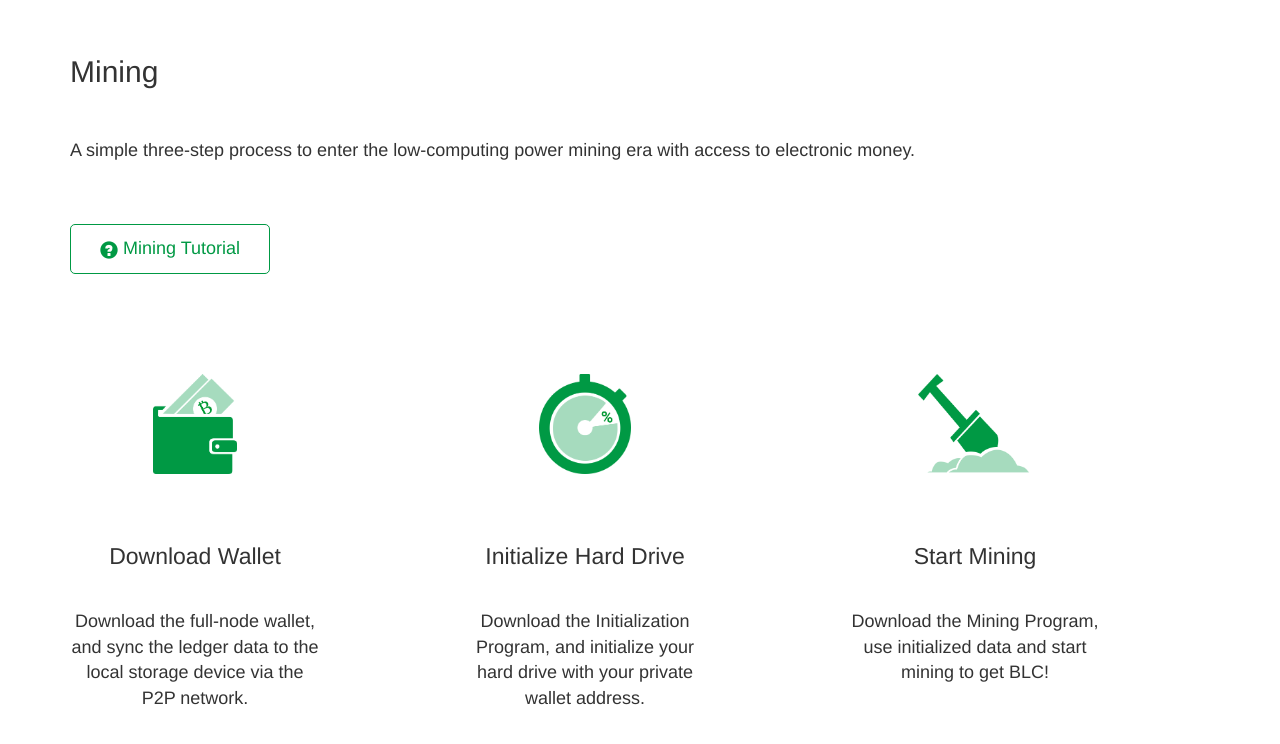
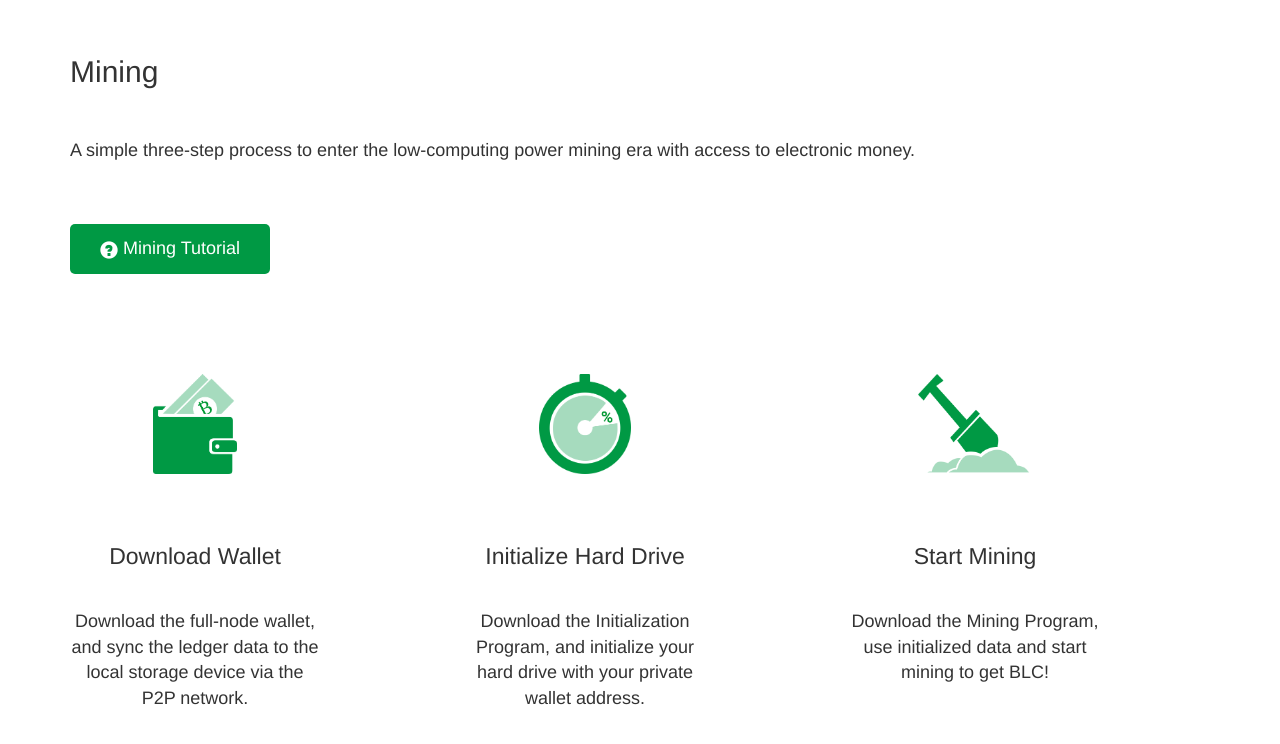
Before and after one commit to BalanceCoin/balancecoin.io, a React app: page / in a window 1280 px wide. Shown: the part 3981-4725 px from the top of the page. Built offline with nearby package versions, Linux system fonts and the light colour scheme.

Commit message:
Add the button which links to `How to upgrade from EBTC document.'

```diff
--- a/src/LangCn.js
+++ b/src/LangCn.js
@@ -74,6 +74,10 @@ export default {
     title: '挖矿',
     desc: '简单三个步骤进入低功耗挖矿时代，获得电子货币。',
     downloadMiningGuide: '挖矿教程',
+    upgradeGuide: {
+      buttonText: '如何从 EBTC 升级',
+      target: 'https://github.com/BalanceCoin/Docs/blob/master/How-To-Upgrade-From-EBTC.md'
+    },
     step1: {
       title: '第一步：下载钱包',
       desc: '下载全节点钱包，然后将账本数据通过 P2P 网络同步到本地'
--- a/src/Mining.js
+++ b/src/Mining.js
@@ -2,26 +2,45 @@ import React, { Component } from 'react'
 import { connect } from 'react-redux'
 
 class Mining extends Component {
+  getUpgradeGuideButton() {
+    const localText = this.props.lang.mining
+    if (typeof localText.upgradeGuide !== 'undefined') {
+      const { buttonText, target } = localText.upgradeGuide
+      return (
+        <a href={target} className="blc-button-mid-2">
+          <span className="glyphicon glyphicon-question-sign" />
+          &nbsp;
+          {buttonText}
+        </a>
+      )
+    }
+    return <span />
+  }
+
   render() {
     const domainName = 'https://download.balancecoin.io'
     const localText = this.props.lang.mining
+    const upgradeGuideButton = this.getUpgradeGuideButton()
     return (
       <div id="mining" className="container blc-page">
         <div className="row blc-block">
-          <div className="col-md-12">
+          <div className="col-md-10">
             <h1>{localText.title}</h1>
             <p>{localText.desc}</p>
-            <p>
+            <div className="row">
+              <div className="col-md-3">
                 <a
                   download="HowToMine-cn.pdf"
-                href={ domainName + "/HowToMine-cn.pdf" }
-                className="blc-button-mid-2"
+                  href={domainName + '/HowToMine-cn.pdf'}
+                  className="blc-button-mid"
                 >
                   <span className="glyphicon glyphicon-question-sign" />
                   &nbsp;
                   {localText.downloadMiningGuide}
                 </a>
-            </p>
+              </div>
+              <div className="col-md-3">{upgradeGuideButton}</div>
+            </div>
           </div>
         </div>
         <div className="row blc-mining-step-row">
```
Lines whose indentation alone changed are shown as unchanged.
